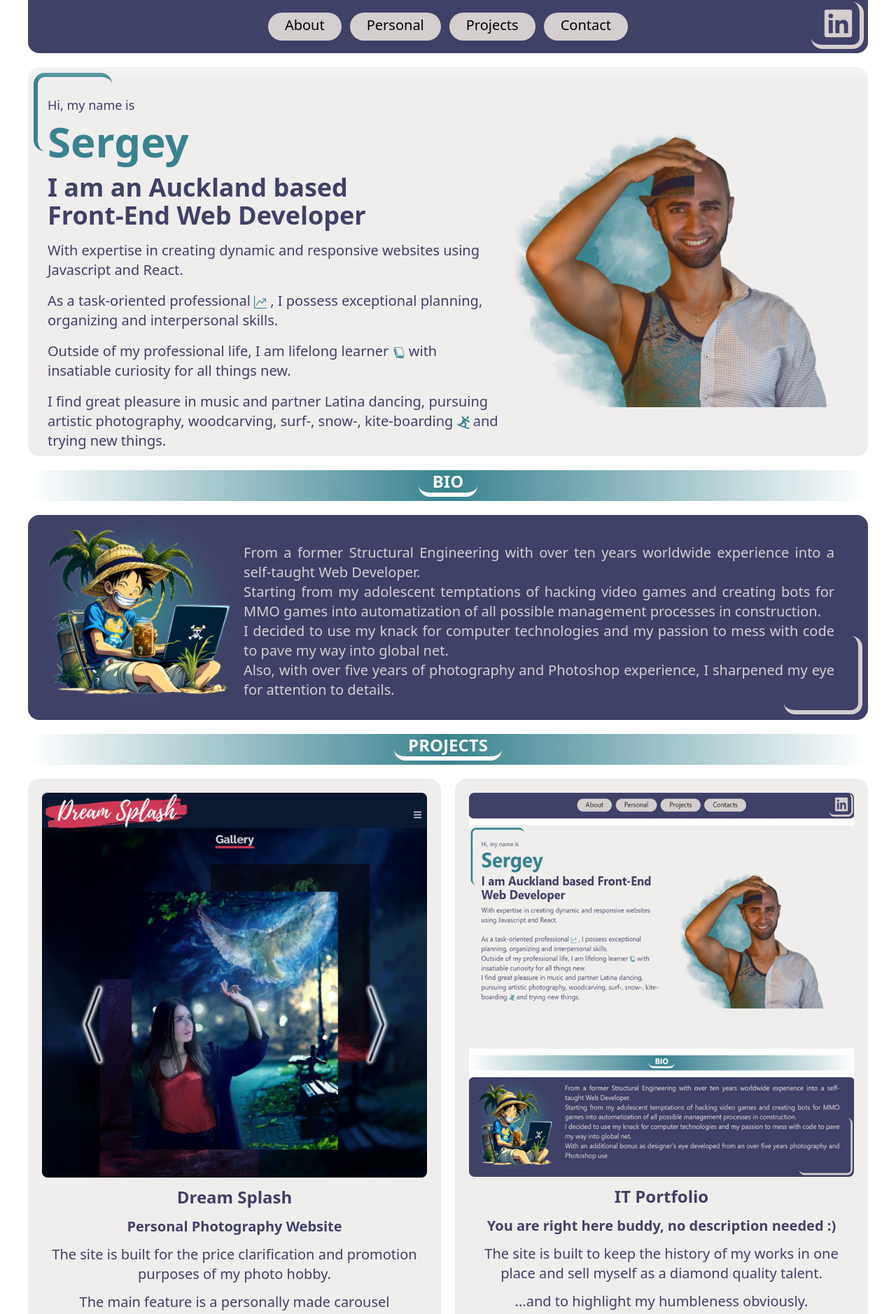
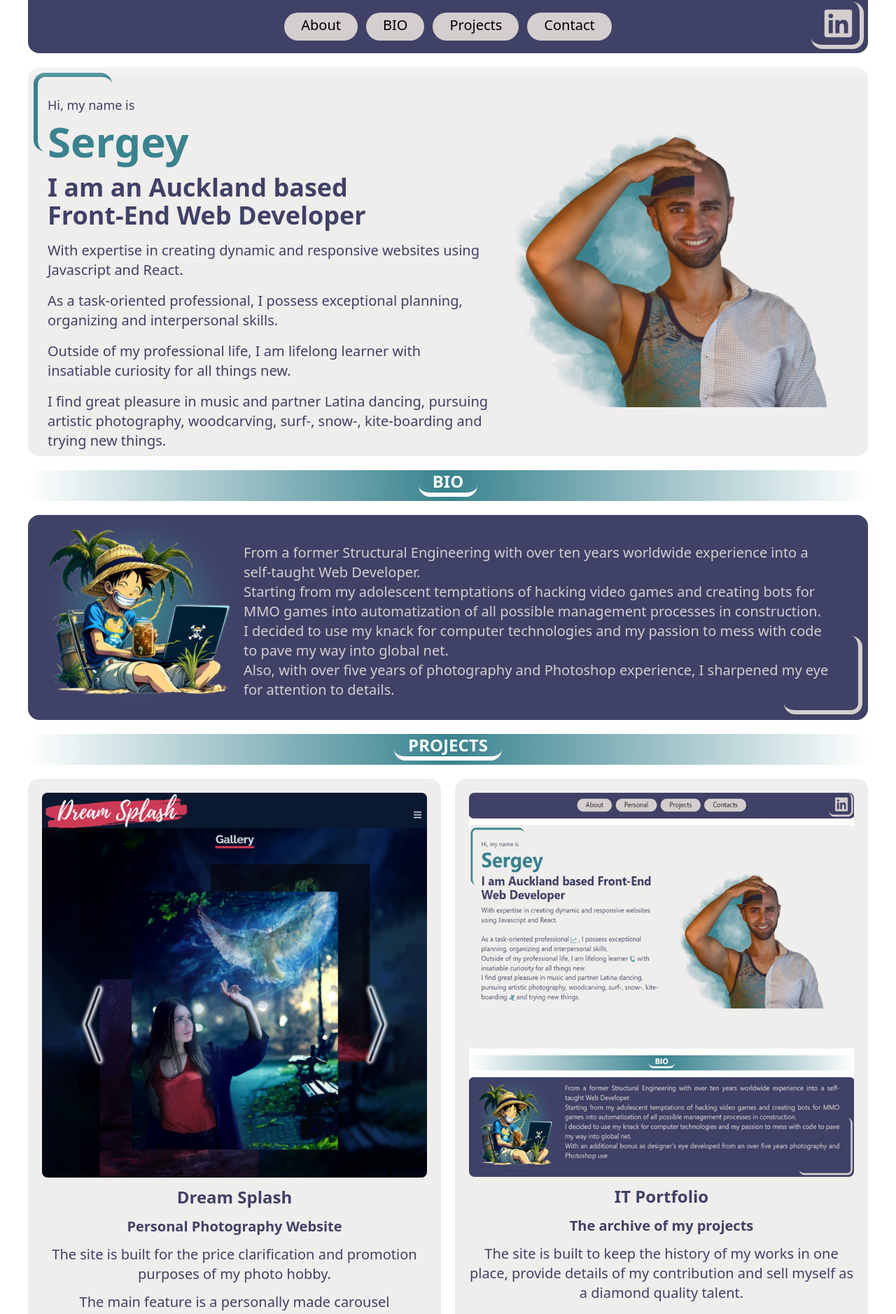
Before and after one commit to Othary/IT-Portfolio, a React (Create React App) app: page / in a window 1280 px wide. Shown: the top 1878 px of the page at 70% size. Built offline with nearby package versions, Linux system fonts and the light colour scheme.

Commit message:
Cindy's changes

```diff
--- a/src/components/Home.jsx
+++ b/src/components/Home.jsx
@@ -1,9 +1,6 @@
 import React from 'react';
 import myPhoto from '../assets/me.png';
 import onePiece from '../assets/onePiece.png';
-import {FaSnowboarding} from 'react-icons/fa';
-import {GiBlackBook} from 'react-icons/gi';
-import {BsGraphUpArrow} from 'react-icons/bs';
 
 const Home = () => {
   return (
@@ -15,14 +12,14 @@ const Home = () => {
         <div className='min-h-[55vh]  justify-center'>
 
           <div className='w-full  flex-1 pl-7 md:pr-10 pr-7 pt-7 md:pt-10 '>
-            <p className='text-[#404167] text-sm sm:text-lg mb-0 sm:mb-[1vh] '>Hi, my name is</p>
+            <p className='text-[#404167] dark:text-[#c0c0c2] text-sm sm:text-lg mb-0 sm:mb-[1vh] '>Hi, my name is</p>
             <h1 className='text-2xl sm:text-4xl md:text-5xl lg:text-6xl font-bold mb-1 sm:mb-[2vh] text-[#39838F]'>Sergey</h1>
             <h2 className='text-lg sm:text-2xl md:text-3xl lg:text-4xl font-bold mb-5 sm:mb-[2vh] text-[#404167] dark:text-[#c0c0c2] clear-left'>I am an Auckland based <br/> Front-End Web Developer</h2>
 
             <p className='min-[400px]:w-[60%] sm:w-[55%]  lg:w-[55%] 2xl:w-[50%] text-[#404167] dark:text-[#c0c0c2] text-lg xl:text-xl mb-2 sm:mb-[2vh]  '>With expertise in creating dynamic and responsive websites using Javascript and React. </p>
-            <p className='min-[540px]:w-[65%] md:w-[60%] lg:w-[55%] 2xl:w-[50%] text-[#404167] dark:text-[#c0c0c2]  text-lg xl:text-xl mb-2 sm:mb-[2vh] '> As a task-oriented professional <BsGraphUpArrow className='inline text-[#39838F]' size={18}/> , I possess exceptional planning, organizing and interpersonal skills.  <br/></p>
-            <p className='min-[747px]:w-[70%] md:w-[65%] lg:w-[55%] 2xl:w-[50%] text-[#404167] dark:text-[#c0c0c2]  text-lg xl:text-xl mb-2 sm:mb-[2vh] '>Outside of my professional life, I am lifelong learner <GiBlackBook className='inline text-[#39838F]' size={18}/> with insatiable curiosity for all things new.</p>
-            <p className='min-[942px]:w-[65%] lg:w-[60%] 2xl:w-[50%] text-[#404167] dark:text-[#c0c0c2]  text-lg xl:text-xl mb-2 '>I find great pleasure in music and partner Latina dancing, pursuing artistic photography, woodcarving, surf-, snow-, kite-boarding <FaSnowboarding className='inline text-[#39838F]' size={18}/> and trying new things.</p>
+            <p className='min-[540px]:w-[65%] md:w-[60%] lg:w-[55%] 2xl:w-[50%] text-[#404167] dark:text-[#c0c0c2]  text-lg xl:text-xl mb-2 sm:mb-[2vh] '> As a task-oriented professional, I possess exceptional planning, organizing and interpersonal skills.  <br/></p>
+            <p className='min-[747px]:w-[70%] md:w-[65%] lg:w-[55%] 2xl:w-[50%] text-[#404167] dark:text-[#c0c0c2]  text-lg xl:text-xl mb-2 sm:mb-[2vh] '>Outside of my professional life, I am lifelong learner with insatiable curiosity for all things new.</p>
+            <p className='min-[942px]:w-[65%] lg:w-[60%] 2xl:w-[50%] text-[#404167] dark:text-[#c0c0c2]  text-lg xl:text-xl mb-2 '>I find great pleasure in music and partner Latina dancing, pursuing artistic photography, woodcarving, surf-, snow-, kite-boarding and trying new things.</p>
 
           </div>
 
@@ -44,7 +41,7 @@ const Home = () => {
     <img className=' float-left bottom-0  object-contain h-full py-[5px] mr-2' src={onePiece} alt="next work example"/>
   </div>
   <div className=' text-white dark:text-[#c0c0c2] '>
-    <p className='text-[#D4CECE] dark:text-[#c0c0c2]  text-justify text-lg xl:text-xl pb-4 pt-2 sm:pt-4 md:pt-7 lg:pt-10 px-7 pr-12 '>From a former Structural Engineering with over ten years worldwide experience into a self-taught Web Developer.<br/>Starting from my adolescent temptations of hacking video games and creating bots for MMO games into automatization of all possible management processes in construction.<br/>
+    <p className='text-[#D4CECE] dark:text-[#c0c0c2] text-lg xl:text-xl pb-4 pt-2 sm:pt-4 md:pt-7 lg:pt-10 pl-7 pr-7 md:pr-12  '>From a former Structural Engineering with over ten years worldwide experience into a self-taught Web Developer.<br/>Starting from my adolescent temptations of hacking video games and creating bots for MMO games into automatization of all possible management processes in construction.<br/>
     I decided to use my knack for computer technologies and my passion to mess with code to pave my way into global net.<br/>  Also, with over five years of photography and Photoshop experience, I sharpened my eye for attention to details.</p>
   </div>
   <div className='absolute right-2 bottom-0 block w-[14vh] h-[14vh] border-[#D4CECE] rounded-2xl border-b-4 sm:border-b-[6px] border-r-4 sm:border-r-[6px]'></div>
--- a/src/components/NavBar.jsx
+++ b/src/components/NavBar.jsx
@@ -9,7 +9,7 @@ const NavBar = () => {
         <div className='relative max-w-[800px] md:max-w-[1200px] h-[50px] sm:h-[60px] lg:h-[76px] mx-auto bg-[#404167] rounded-b-2xl flex justify-center items-center mb-5'>
             <ul className=' flex justify-center items-center w-full space-x-1 sm:space-x-3 pr-10 sm:pr-5 sm:pl-5 my-2'>
                 <li><Link className='text-black hover:text-white  text-sm sm:text-base lg:text-lg xl:text-xl bg-[#D4CECE] hover:bg-[#39838F] px-2 min-[420px]:px-4  sm:px-6  pt-0.5 sm:pt-1 pb-1 sm:pb-2 my-2 mx-auto flex items-center rounded-full cursor-pointer transition duration-500 ease-in-out' spy={true} to="home" smooth={true} duration={500}>About</Link></li>
-                <li><Link className='text-black hover:text-white text-sm sm:text-base lg:text-lg xl:text-xl bg-[#D4CECE]  hover:bg-[#39838F] px-2 min-[420px]:px-4 sm:px-6  pt-0.5 sm:pt-1 pb-1 sm:pb-2 my-3 mx-auto flex items-center rounded-full cursor-pointer transition duration-500 ease-in-out' offset={-96} spy={true} to="bio" smooth={true} duration={500}>Personal</Link></li>
+                <li><Link className='text-black hover:text-white text-sm sm:text-base lg:text-lg xl:text-xl bg-[#D4CECE]  hover:bg-[#39838F] px-2 min-[420px]:px-4 sm:px-6  pt-0.5 sm:pt-1 pb-1 sm:pb-2 my-3 mx-auto flex items-center rounded-full cursor-pointer transition duration-500 ease-in-out' offset={-96} spy={true} to="bio" smooth={true} duration={500}>BIO</Link></li>
                 <li><Link className='text-black hover:text-white text-sm sm:text-base lg:text-lg xl:text-xl bg-[#D4CECE]  hover:bg-[#39838F] px-2 min-[420px]:px-4 sm:px-6  pt-0.5 sm:pt-1 pb-1 sm:pb-2 my-3 mx-auto flex items-center rounded-full cursor-pointer transition duration-500 ease-in-out' offset={-96} spy={true} to="portfolio" smooth={true} duration={500}>Projects</Link></li>
                 <li><Link className='text-black hover:text-white text-sm sm:text-base lg:text-lg xl:text-xl bg-[#D4CECE]  hover:bg-[#39838F] px-2 min-[420px]:px-4 sm:px-6  pt-0.5 sm:pt-1 pb-1 sm:pb-2 my-3 mx-auto flex items-center rounded-full cursor-pointer transition duration-500 ease-in-out' offset={-96} spy={true} to="contact" smooth={true} duration={500}>Contact</Link></li>
 
--- a/src/components/Portfolio.jsx
+++ b/src/components/Portfolio.jsx
@@ -20,8 +20,8 @@ const projects = [
         key: 1,
         img: ProjectImg2,
         title: 'IT Portfolio',
-        desc: 'You are right here buddy, no description needed :)'  ,
-        descPlus1: 'The site is built to keep the history of my works in one place and sell myself as a diamond quality talent.',
+        desc: 'The archive of my projects'  ,
+        descPlus1: 'The site is built to keep the history of my works in one place, provide details of my contribution and sell myself as a diamond quality talent.',
         descPlus2: '...and to highlight my humbleness obviously.',
         code: 'https://github.com/Othary/IT-Portfolio',
         live: 'http://twopiece.work/'
```
